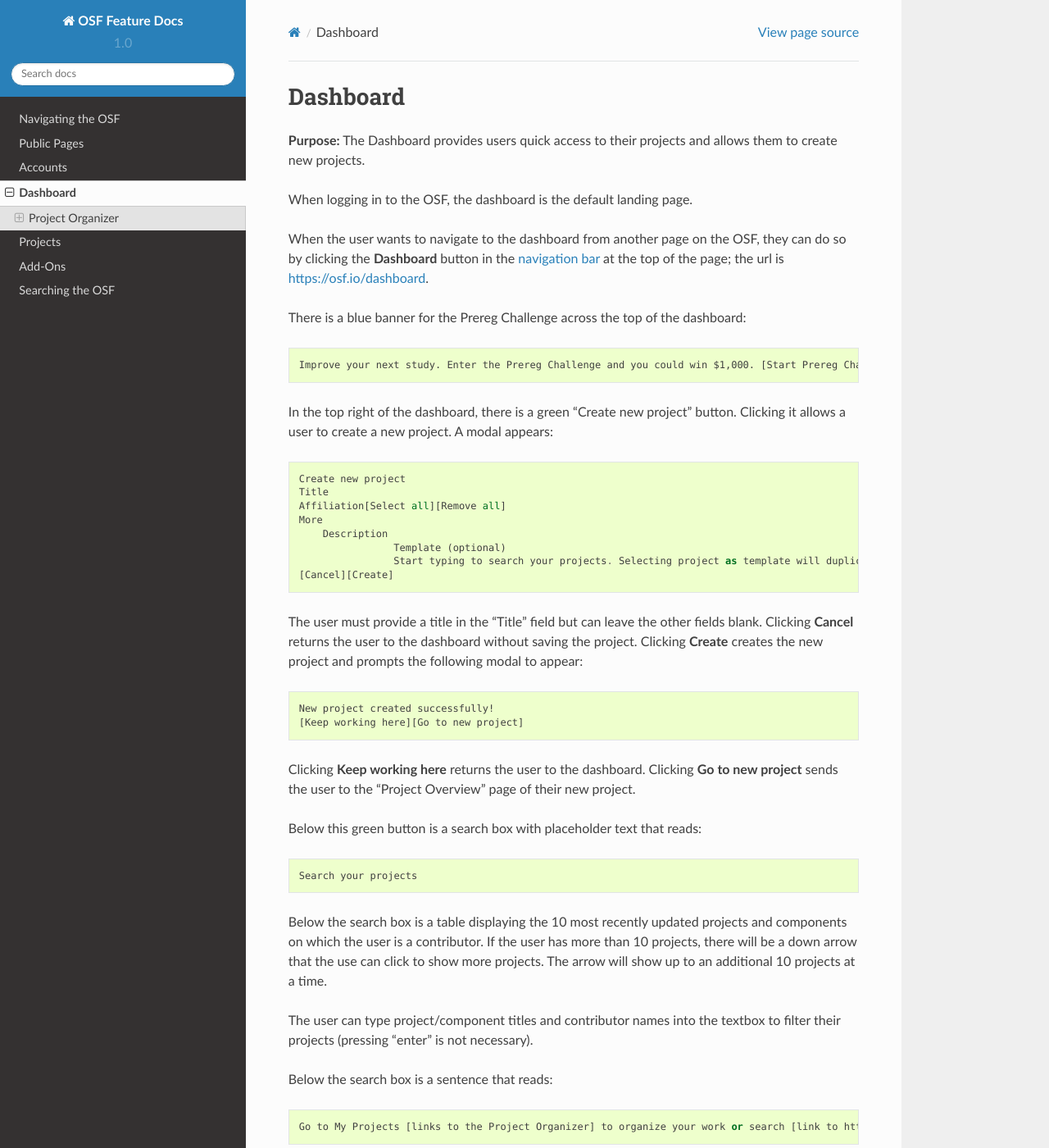
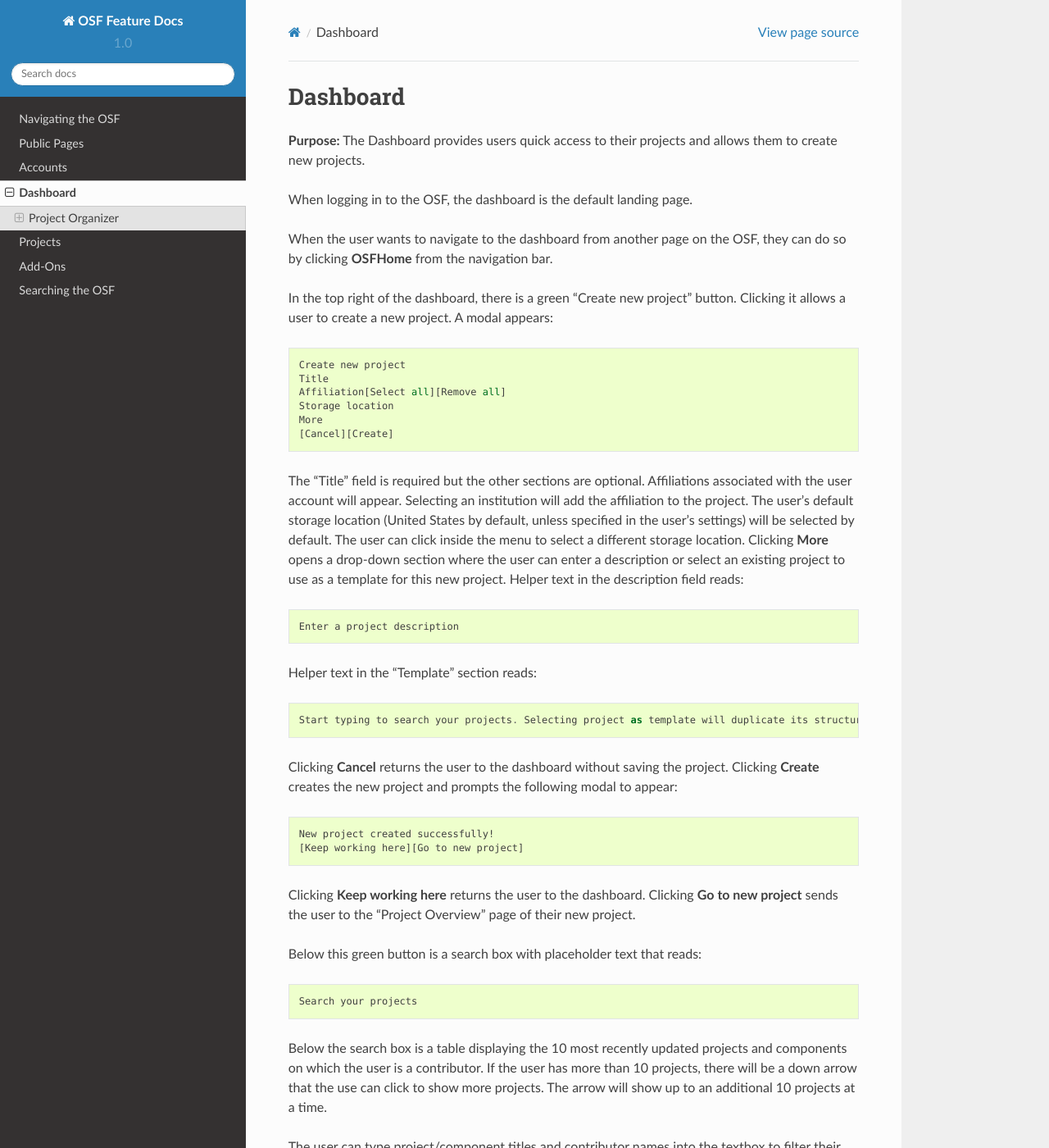
Before and after one commit to CenterForOpenScience/OSFDocs, a Sphinx documentation site: the page built from docs/dashboard/dashboard_index.rst, in a window 1280 px wide and 1400 px high. Shown: the whole window at 82% size. Built offline with Sphinx 7.4.7 and the Read the Docs theme 2.0.0, drawn with Linux system fonts in a browser that asks for light colours.

Commit message:
added storage location to project creation modal

```diff
--- a/docs/dashboard/dashboard_index.rst
+++ b/docs/dashboard/dashboard_index.rst
@@ -7,24 +7,26 @@
 
 When logging in to the OSF, the dashboard is the default landing page.
 
-When the user wants to navigate to the dashboard from another page on the OSF, they can do so by clicking the **Dashboard** button in the :ref:`navigation bar <navigation-bar>` at the top of the page; the url is https://osf.io/dashboard.
-
-There is a blue banner for the Prereg Challenge across the top of the dashboard::
-
-		Improve your next study. Enter the Prereg Challenge and you could win $1,000. [Start Prereg Challenge]
+When the user wants to navigate to the dashboard from another page on the OSF, they can do so by clicking **OSFHome** from the navigation bar.
 
 In the top right of the dashboard, there is a green "Create new project" button. Clicking it allows a user to create a new project. A modal appears::
 
 		Create new project
 		Title
 		Affiliation[Select all][Remove all]
+		Storage location
 		More
-		    Description
-				Template (optional)
-				Start typing to search your projects. Selecting project as template will duplicate its structure in the new project without importing the content of that project.
 		[Cancel][Create]
 
-The user must provide a title in the "Title" field but can leave the other fields blank. Clicking **Cancel** returns the user to the dashboard without saving the project. Clicking **Create** creates the new project and prompts the following modal to appear::
+The "Title" field is required but the other sections are optional. Affiliations associated with the user account will appear. Selecting an institution will add the affiliation to the project. The user's default storage location (United States by default, unless specified in the user's settings) will be selected by default. The user can click inside the menu to select a different storage location. Clicking **More** opens a drop-down section where the user can enter a description or select an existing project to use as a template for this new project. Helper text in the description field reads::
+
+		Enter a project description
+
+Helper text in the "Template" section reads::
+
+		Start typing to search your projects. Selecting project as template will duplicate its structure in the new project without importing the content of that project.
+
+Clicking **Cancel** returns the user to the dashboard without saving the project. Clicking **Create** creates the new project and prompts the following modal to appear::
 
 	New project created successfully!
 	[Keep working here][Go to new project]
```
